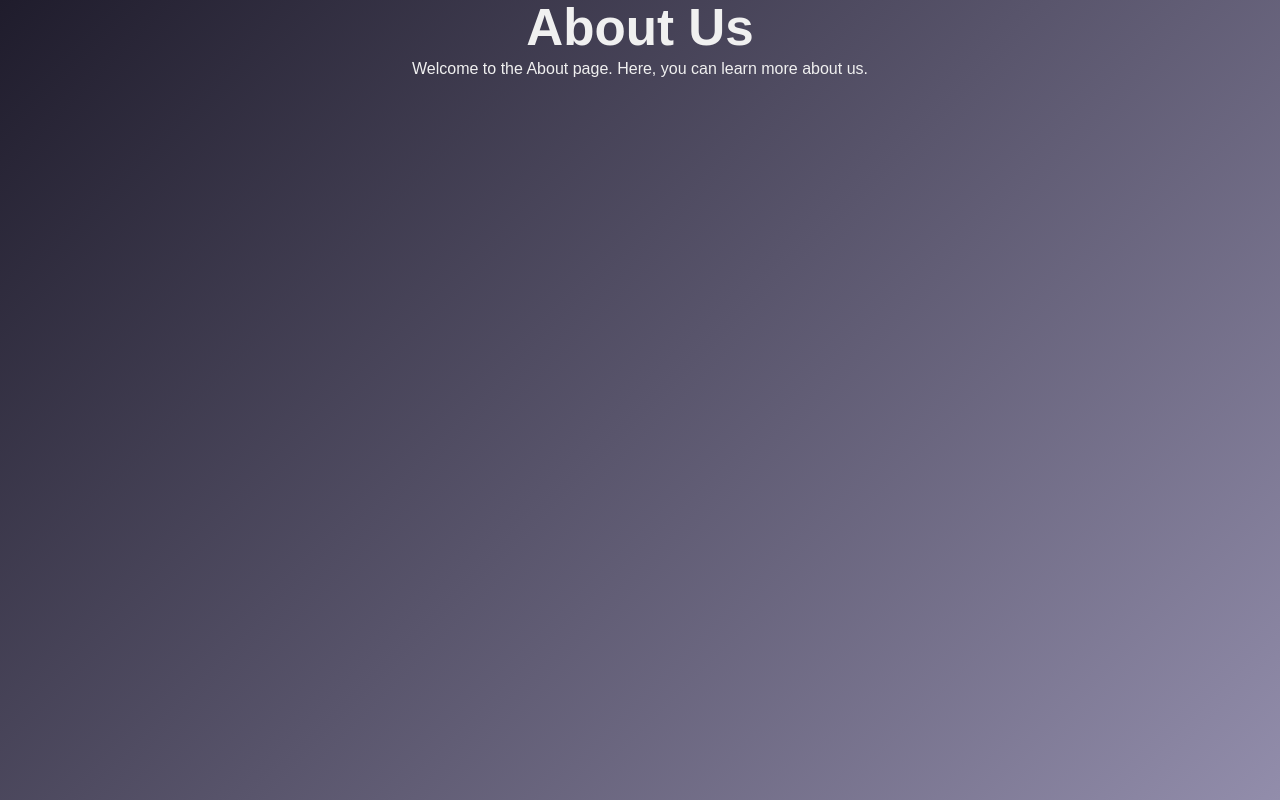
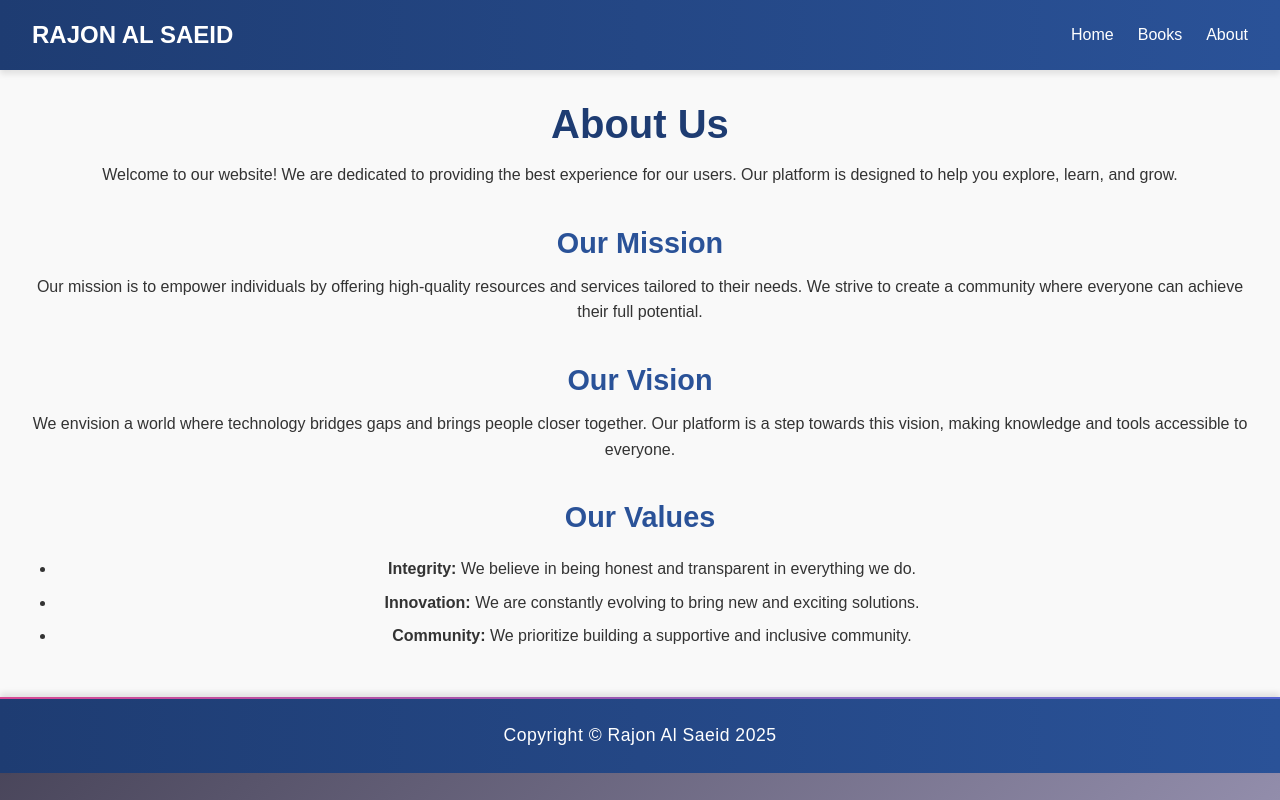
Before and after one commit to AbuAlSaeidRajon/react_demo, a React app: page /about in a window 1280 px wide. Built offline with nearby package versions, Linux system fonts and the light colour scheme; the HTML template or start-up script is replaced by a standard one.

Commit message:
header and footer added to the about file

```diff
--- /dev/null
+++ b/src/pages/About.css
@@ -0,0 +1,32 @@
+.about-container {
+    padding: 2rem;
+    font-family: Arial, sans-serif;
+    line-height: 1.6;
+    color: #333;
+    background-color: #f9f9f9;
+  }
+
+  .about-container h1 {
+    font-size: 2.5rem;
+    color: #1e3c72;
+    margin-bottom: 1rem;
+  }
+
+  .about-container section {
+    margin-top: 2rem;
+  }
+
+  .about-container h2 {
+    font-size: 1.8rem;
+    color: #2a5298;
+    margin-bottom: 0.5rem;
+  }
+
+  .about-container ul {
+    margin: 1rem 0;
+    padding-left: 1.5rem;
+  }
+
+  .about-container ul li {
+    margin-bottom: 0.5rem;
+  }
--- a/src/pages/About.jsx
+++ b/src/pages/About.jsx
@@ -1,10 +1,46 @@
+import Header from "../components/Header/Header";
+import Footer from "../components/Footer/Footer";
+import "./About.css";
+
 const About = () => {
-    return (
-      <div>
+  return (
+    <>
+      <Header name="Rajon Al Saeid" />
+      <div className="about-container">
         <h1>About Us</h1>
-        <p>Welcome to the About page. Here, you can learn more about us.</p>
+        <p>
+          Welcome to our website! We are dedicated to providing the best
+          experience for our users. Our platform is designed to help you
+          explore, learn, and grow.
+        </p>
+        <section>
+          <h2>Our Mission</h2>
+          <p>
+            Our mission is to empower individuals by offering high-quality
+            resources and services tailored to their needs. We strive to create
+            a community where everyone can achieve their full potential.
+          </p>
+        </section>
+        <section>
+          <h2>Our Vision</h2>
+          <p>
+            We envision a world where technology bridges gaps and brings people
+            closer together. Our platform is a step towards this vision, making
+            knowledge and tools accessible to everyone.
+          </p>
+        </section>
+        <section>
+          <h2>Our Values</h2>
+          <ul>
+            <li><strong>Integrity:</strong> We believe in being honest and transparent in everything we do.</li>
+            <li><strong>Innovation:</strong> We are constantly evolving to bring new and exciting solutions.</li>
+            <li><strong>Community:</strong> We prioritize building a supportive and inclusive community.</li>
+          </ul>
+        </section>
       </div>
-    );
-  };
+      <Footer year={2025} />
+    </>
+  );
+};
 
-  export default About; // Add this line to make it a default export
+export default About;
```
